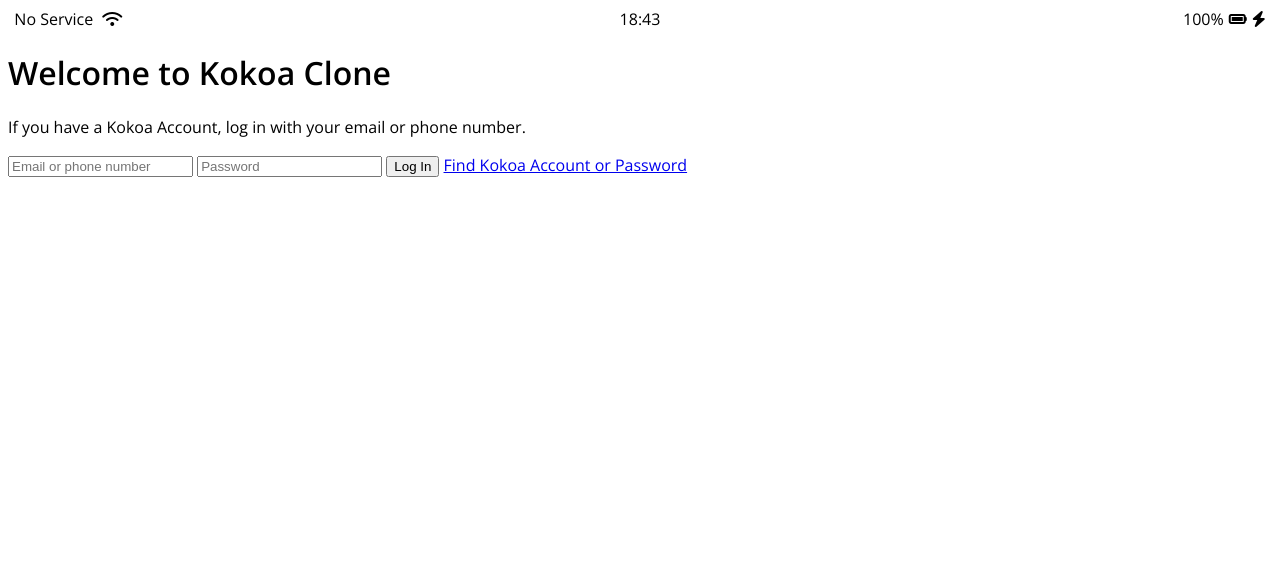
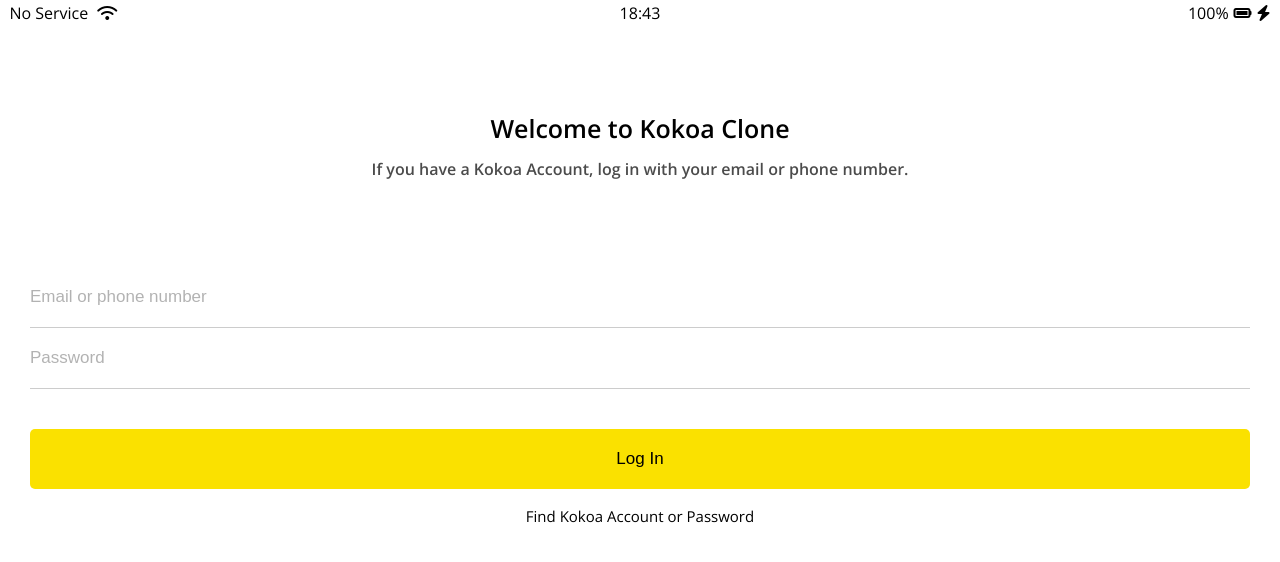
Before and after one commit to dhsong215/kokoa-clone-2020, a plain HTML site: page index.html in a window 1280 px wide. Drawn offline with nearby package versions, Linux system fonts and the light colour scheme.

Commit message:
finished login css

```diff
--- /dev/null
+++ b/css/components/status-bar.css
@@ -0,0 +1,26 @@
+.status-bar{
+    display: flex;
+    justify-content: center;
+    padding: 5px 3px;
+}
+
+.status-bar__column {
+    width: 33%
+}
+
+.status-bar__column:first-child span {
+    margin-right: 5px;
+}
+
+.status-bar__column:nth-child(2) {
+    display: flex;
+    justify-content: center;
+}
+.status-bar__column:nth-child(3) {
+    display: flex;
+    justify-content: flex-end;
+}
+
+.status-bar__column .fa-battery-full  {
+    margin:0px 5px;
+}
--- /dev/null
+++ b/css/reset.css
@@ -0,0 +1,48 @@
+html, body, div, span, applet, object, iframe,
+h1, h2, h3, h4, h5, h6, p, blockquote, pre,
+a, abbr, acronym, address, big, cite, code,
+del, dfn, em, img, ins, kbd, q, s, samp,
+small, strike, strong, sub, sup, tt, var,
+b, u, i, center,
+dl, dt, dd, ol, ul, li,
+fieldset, form, label, legend,
+table, caption, tbody, tfoot, thead, tr, th, td,
+article, aside, canvas, details, embed,
+figure, figcaption, footer, header, hgroup,
+menu, nav, output, ruby, section, summary,
+time, mark, audio, video {
+	margin: 0;
+	padding: 0;
+	border: 0;
+	font-size: 100%;
+	font: inherit;
+	vertical-align: baseline;
+}
+/* HTML5 display-role reset for older browsers */
+article, aside, details, figcaption, figure,
+footer, header, hgroup, menu, nav, section {
+	display: block;
+}
+body {
+	line-height: 1;
+}
+ol, ul {
+	list-style: none;
+}
+blockquote, q {
+	quotes: none;
+}
+blockquote:before, blockquote:after,
+q:before, q:after {
+	content: '';
+	content: none;
+}
+table {
+	border-collapse: collapse;
+	border-spacing: 0;
+}
+
+
+input:focus {
+    outline: none;
+}
--- /dev/null
+++ b/css/screens/login.css
@@ -0,0 +1,66 @@
+.welcome-header {
+  margin: 90px 0px;
+  text-align: center;
+  display: flex;
+  flex-direction: column;
+  align-items: center;
+  font-weight: 600;
+}
+
+.welcome-header__title {
+  margin-bottom: 20px;
+  font-size: 25px;
+}
+
+.welcome-header__text {
+  width: 60%;
+  opacity: 0.7;
+}
+
+#login-form {
+  display: flex;
+  flex-direction: column;
+  margin: 0px 30px;
+}
+
+#login-form input {
+  border: none;
+  padding: 20px 0px;
+  font-size: 17px;
+}
+
+#login-form input:not([type="submit"]) {
+  border-bottom: 1px solid rgba(0, 0, 0, 0.2);
+  transition: border-color 0.3s ease-in-out;
+}
+
+#login-form input:focus {
+  border-color: var(--kakao-yellow);
+}
+
+#login-form input::placeholder {
+  color: rgba(0, 0, 0, 0.3);
+}
+
+#login-form input:nth-child(2) {
+  margin-bottom: 40px;
+}
+
+#login-form input[type="submit"] {
+  margin-bottom: 20px;
+  background-color: var(--kakao-yellow);
+  cursor: pointer;
+  border-radius: 5px;
+}
+
+/*
+  .login-form__btn {
+  }<---- 위 대비 보기 좋음
+  */
+
+#login-form a {
+  text-align: center;
+  text-decoration: none;
+  color: inherit;
+  font-size: 15px;
+}
--- a/css/styles.css
+++ b/css/styles.css
@@ -1,31 +1,13 @@
-@import url('https://fonts.googleapis.com/css2?family=Open+Sans:wght@400;600&display=swap');
+@import url("https://fonts.googleapis.com/css2?family=Open+Sans:wght@400;600&display=swap");
+@import "variables.css";
+@import "reset.css";
+
+/*components*/
+@import "components/status-bar.css";
+
+/*screens*/
+@import "screens/login.css";
+
 body {
-    font-family: 'Open Sans', sans-serif;
+  font-family: "Open Sans", sans-serif;
 }
-
-.status-bar{
-    display: flex;
-    justify-content: center;
-}
-
-.status-bar__column {
-    width: 33%
-}
-
-.status-bar__column:first-child span {
-    margin-right: 5px;
-}
-
-.status-bar__column:nth-child(2) {
-    display: flex;
-    justify-content: center;
-}
-.status-bar__column:nth-child(3) {
-    display: flex;
-    justify-content: flex-end;
-    align-items: center;
-}
-
-.status-bar__column .fa-battery-full  {
-    margin:0px 5px;
-}
--- /dev/null
+++ b/css/variables.css
@@ -0,0 +1,3 @@
+:root {
+    --kakao-yellow: #FAE100;
+}
--- a/index.html
+++ b/index.html
@@ -29,9 +29,9 @@
         <p class="welcome-header__text">If you have a Kokoa Account, log in with your email or phone number.</p>
     </header>
 
-    <form id="login-form">
-        <input type="text" placeholder="Email or phone number" />
-        <input type="password" placeholder="Password" />
+    <form action="friends.html" method="GET" id="login-form">
+        <input name="username" required type="text" placeholder="Email or phone number" />
+        <input name="password" required type="password" placeholder="Password" />
         <input type="submit" value="Log In" />
         <a href="#">Find Kokoa Account or Password</a>
     </form>
```
Also changed, not shown: friends.html (added, +1 -0 lines).
